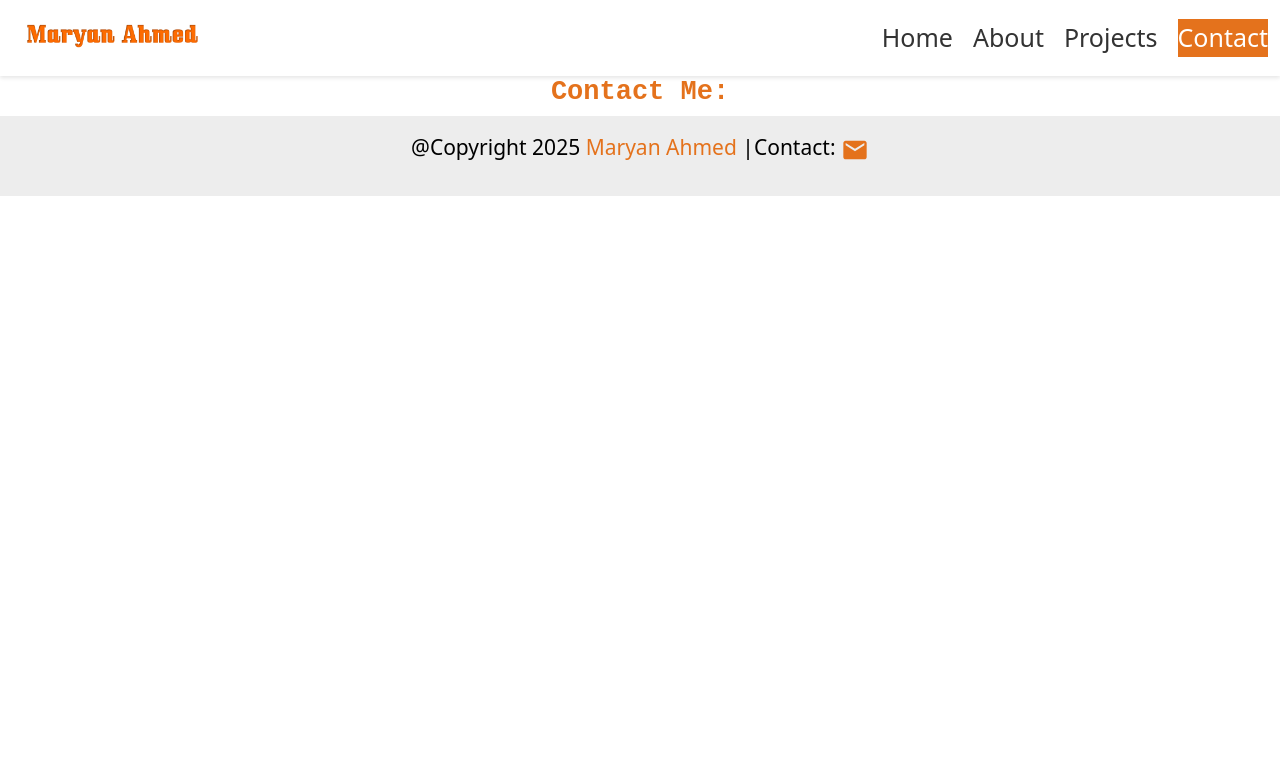
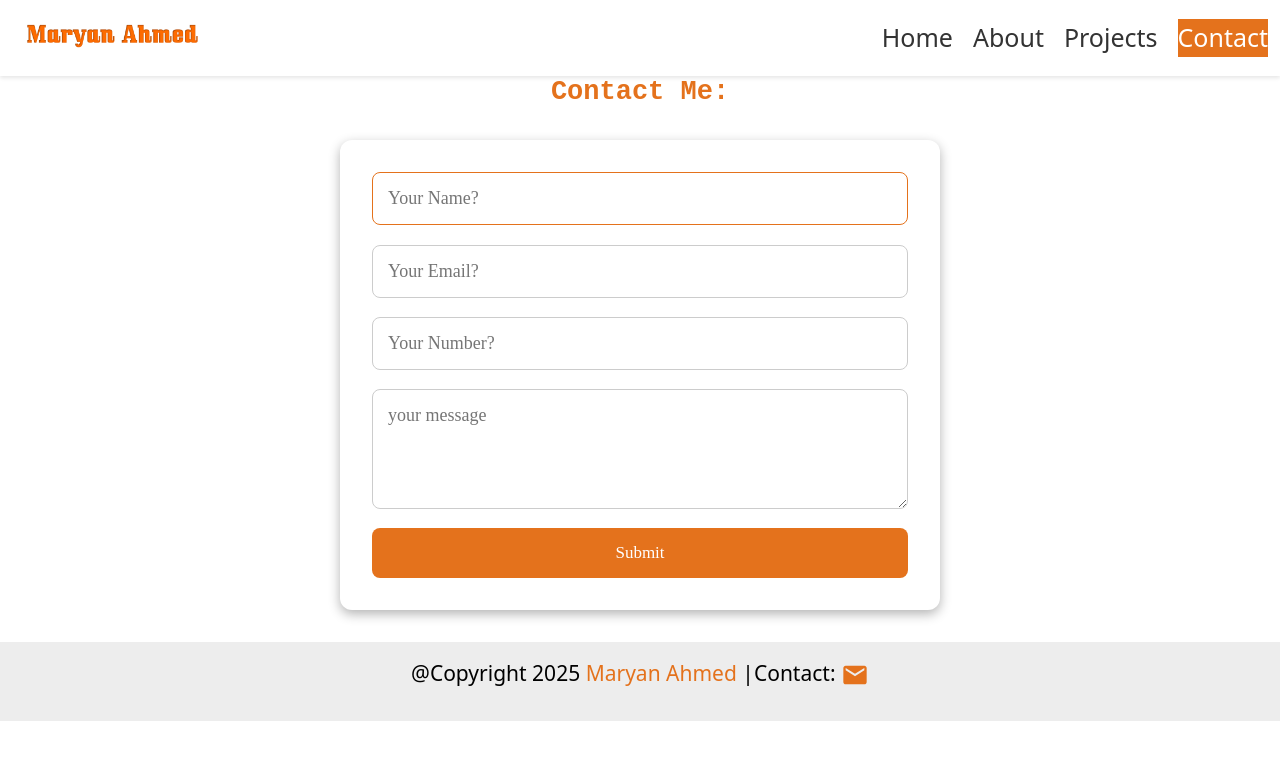
Before and after one commit to ZaamiAhmed/MaryamAhmed, a React (Create React App) app in the folder my-portfolio/: page /contact in a window 1280 px wide. Shown: the top 760 px of the page. Built offline with nearby package versions, Linux system fonts and the light colour scheme.

Commit message:
added contact page

```diff
--- a/my-portfolio/src/App.css
+++ b/my-portfolio/src/App.css
@@ -115,7 +115,7 @@ font-family: 'Courier New', Courier, monospace;
 
     }
    .centered-page h2{
-    font-size: 21px;
+    font-size: 24px;
    }
    .centered-page p{
     font-size: 16px;
@@ -267,3 +267,51 @@ font-family: 'Courier New', Courier, monospace;
 
 
   }
+
+  /* contact page style */
+  form{
+    max-width: 600px;
+    margin: 2rem auto;
+    padding: 2rem;
+    background: #fff;
+    border-radius: 12px;
+    box-shadow: 0 4px 12px rgba(0, 0, 0, 0.3);
+    display: flex;
+    flex-direction: column;
+    gap: 1.2rem;
+
+  }
+  form input,form textarea{
+    width: 100%;
+  padding: 12px 15px;
+  font-size: 18px;
+  border: 1.5px solid #ccc;
+  border-radius: 8px;
+  transition: border 0.3s, box-shadow 0.3s;
+font-family: 'Times New Roman', Times, serif;
+
+  }
+  form input:focus,
+form textarea:focus {
+  border-color: #e4721c;
+  outline: none;
+}
+form textarea {
+  resize: vertical;
+  min-height: 120px;
+}
+
+form input[type="submit"] {
+  background-color: #e4721c;
+  color: #fff;
+  font-size: 17px;
+  border: none;
+  padding: 12px;
+  border-radius: 8px;
+  cursor: pointer;
+  transition: background 0.3s;
+}
+
+form input[type="submit"]:hover {
+  background-color: #cf640f;
+}
--- a/my-portfolio/src/Pages/Contact.jsx
+++ b/my-portfolio/src/Pages/Contact.jsx
@@ -1,9 +1,26 @@
 export default function Contact() {
-    return(
-        <div className="centered-page">
-           <h2>Contact Me:</h2>
-
-        </div>
-    )
+    return (
+      <div className="centered-page">
+        <h2>Contact Me:</h2>
+        <form action="https://formspree.io/f/xnnvzegr" method="post">
+          <input
+            type="text"
+            placeholder="Your Name?"
+            name="name"
+            autoFocus
+            required
+          />
+          <input type="email" placeholder="Your Email?" name="email" required />
+          <input
+            type="tel"
+            placeholder="Your Number?"
+            name="number"
+            required
+          />
+          <textarea name="message" placeholder="your message"></textarea>
+          <input type="submit" value="Submit" />
+        </form>
+      </div>
+    );
 
 }
```
